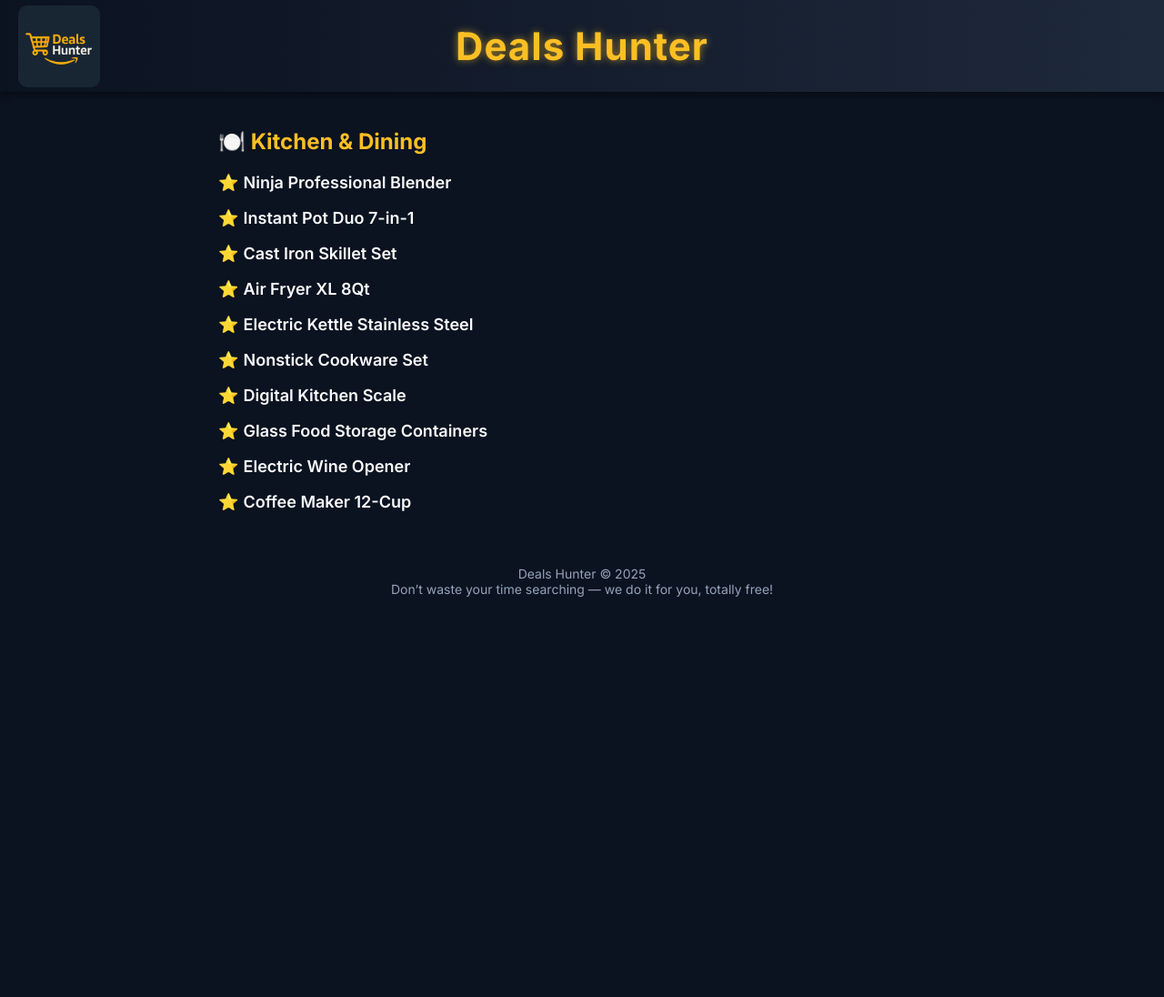
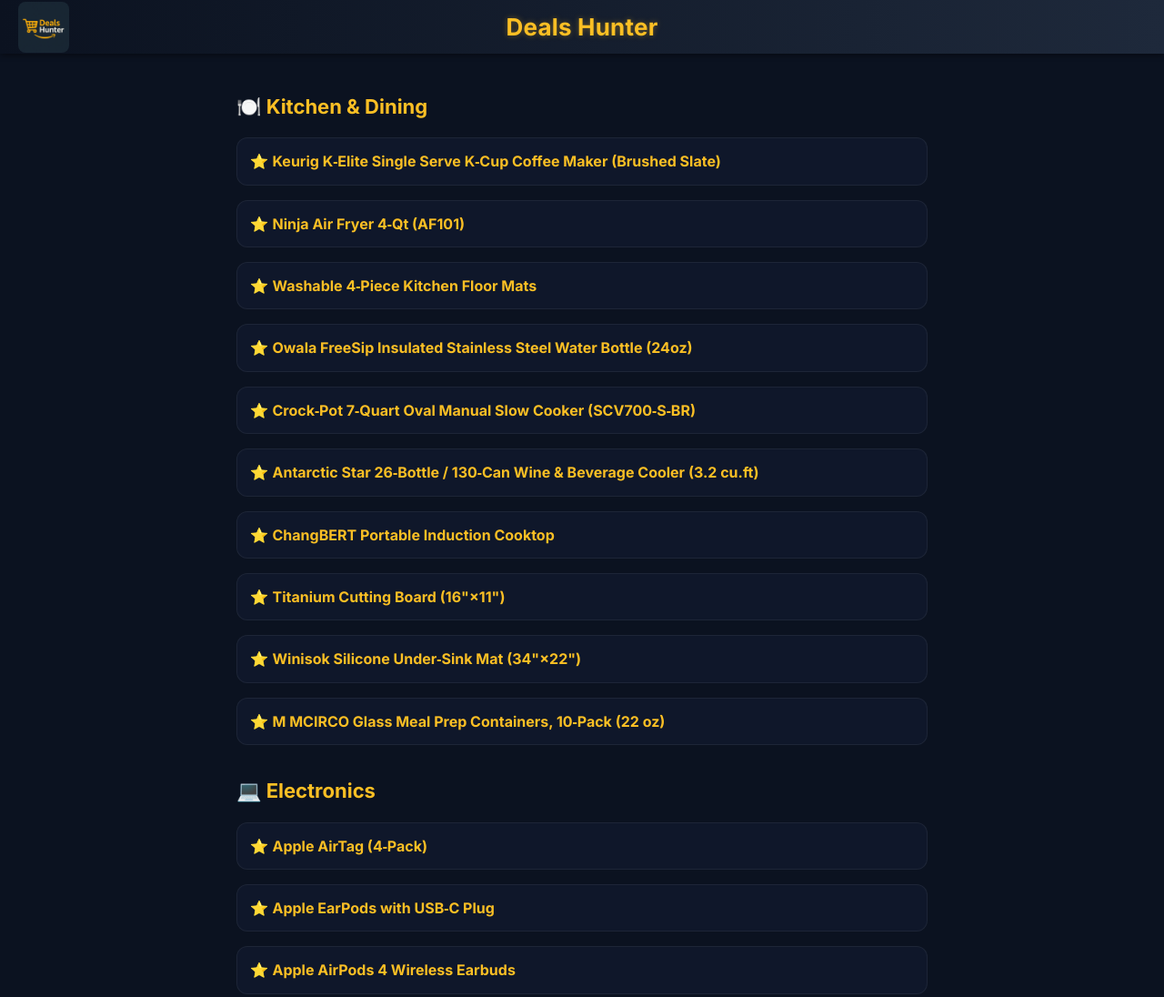
Before and after one commit to dealshunterusa/1, a plain HTML site: page index.html in a window 1280 px wide. Shown: the top 1096 px of the page at 91% size. Before the commit the page ends 800 px from the top, so only its background shows below. Drawn offline with Linux system fonts and the light colour scheme.

Commit message:
Add files via upload

```diff
--- a/index.html
+++ b/index.html
@@ -4,117 +4,103 @@
   <meta charset="utf-8" />
   <meta name="viewport" content="width=device-width, initial-scale=1" />
   <title>Deals Hunter</title>
-  <meta name="description" content="Top Amazon Kitchen & Dining Deals curated by Deals Hunter">
+  <meta name="description" content="Curated Amazon Kitchen & Dining links by Deals Hunter – simple, fast, accurate.">
   <meta name="theme-color" content="#0b1220">
+  <link rel="preconnect" href="https://fonts.googleapis.com">
+  <link rel="preconnect" href="https://fonts.gstatic.com" crossorigin>
   <link href="https://fonts.googleapis.com/css2?family=Inter:wght@400;600;700&display=swap" rel="stylesheet">
   <style>
-    body {
-      margin: 0;
-      font-family: 'Inter', sans-serif;
-      background-color: #0b1220;
-      color: #f9fafb;
+    :root {
+      --bg: #0b1220;     /* page bg */
+      --panel: #0f172a;  /* cards */
+      --text: #e5e7eb;   /* primary text */
+      --muted: #94a3b8;  /* secondary text */
+      --brand: #fbbf24;  /* accent */
     }
-
+    *{box-sizing:border-box}
+    body { margin: 0; font-family: 'Inter', system-ui, sans-serif; background-color: var(--bg); color: var(--text); }
     header {
-      width: 100%;
-      background: linear-gradient(90deg, #0b1220, #1e293b);
-      display: flex;
-      align-items: center;
-      justify-content: center;
-      padding: 25px 0;
-      box-shadow: 0 2px 8px rgba(0,0,0,0.5);
-      position: sticky;
-      top: 0;
-      z-index: 10;
+      width: 100%; background: linear-gradient(90deg, #0b1220, #1e293b);
+      display: flex; align-items: center; justify-content: center;
+      padding: 14px 0; box-shadow: 0 2px 6px rgba(0,0,0,0.4); position: sticky; top: 0; z-index: 10;
     }
-
-    header img {
-      position: absolute;
-      left: 20px;
-      width: 90px;
-      height: auto;
-      border-radius: 10px;
-    }
-
-    header h1 {
-      font-size: 42px;
-      font-weight: 800;
-      color: #fbbf24;
-      margin: 0;
-      text-shadow: 0 0 8px rgba(251,191,36,0.6);
-      letter-spacing: 1px;
-    }
-
-    main {
-      max-width: 800px;
-      margin: 40px auto;
-      padding: 0 20px;
-    }
-
-    .category {
-      font-size: 24px;
-      font-weight: 700;
-      color: #fbbf24;
-      margin-bottom: 20px;
-    }
-
-    .product-list {
-      list-style: none;
-      padding: 0;
-      margin: 0;
-    }
-
-    .product-list li {
-      margin-bottom: 18px;
-      font-size: 18px;
-    }
-
-    .product-list a {
-      color: #f9fafb;
-      text-decoration: none;
-      font-weight: 600;
-    }
-
-    .product-list a:hover {
-      color: #fbbf24;
-      text-decoration: underline;
-    }
-
-    footer {
-      text-align: center;
-      font-size: 14px;
-      color: #94a3b8;
-      margin: 60px 0 30px;
-    }
+    header img { position: absolute; left: 20px; width: 56px; height: 56px; object-fit: contain; border-radius: 8px }
+    header h1 { font-size: 26px; font-weight: 800; color: var(--brand); margin: 0; text-shadow: 0 0 6px rgba(251,191,36,0.35); letter-spacing:.2px }
+    main { max-width: 800px; margin: 40px auto; padding: 0 20px; line-height: 1.65; }
+    .category { font-size: 22px; font-weight: 800; color: var(--brand); margin-bottom: 16px }
+    .product-list { list-style: none; padding: 0; margin: 0 }
+    .product-list li { margin-bottom: 16px; font-size: 16px; background: var(--panel); border: 1px solid rgba(255,255,255,.06); border-radius: 12px; padding: 12px 14px }
+    .bullet { margin-right: 8px }
+    .product-list a { color: var(--brand); text-decoration: none; font-weight: 700 }
+    .product-list a:hover { text-decoration: underline }
+    .hint { font-size: 12px; color: var(--muted); margin-top: 8px }
+    footer { text-align: center; font-size: 13px; color: var(--muted); margin: 48px 0 30px }
   </style>
 </head>
 <body>
-
   <header>
-    <img src="logo.png" alt="Deals Hunter Logo">
+    <!-- Coloque um arquivo logo.png no repositório -->
+    <img src="logo.png" alt="Deals Hunter Logo" />
     <h1>Deals Hunter</h1>
   </header>
 
   <main>
-    <div class="category">🍽️ <strong>Kitchen & Dining</strong></div>
+    <div class="category">🍽️ <strong>Kitchen &amp; Dining</strong></div>
     <ul class="product-list">
-      <li>⭐ <a href="https://www.amazon.com/dp/B078NN17K3?tag=inovacao08-20" target="_blank">Ninja Professional Blender</a></li>
-      <li>⭐ <a href="https://www.amazon.com/dp/B07FDJMC9Q?tag=inovacao08-20" target="_blank">Instant Pot Duo 7-in-1</a></li>
-      <li>⭐ <a href="https://www.amazon.com/dp/B0FKBHBC6N?tag=inovacao08-20" target="_blank">Cast Iron Skillet Set</a></li>
-      <li>⭐ <a href="https://www.amazon.com/dp/B0FFTLNC5S?tag=inovacao08-20" target="_blank">Air Fryer XL 8Qt</a></li>
-      <li>⭐ <a href="https://www.amazon.com/dp/B003OAJGJO?tag=inovacao08-20" target="_blank">Electric Kettle Stainless Steel</a></li>
-      <li>⭐ <a href="https://www.amazon.com/dp/B07F9PH82Z?tag=inovacao08-20" target="_blank">Nonstick Cookware Set</a></li>
-      <li>⭐ <a href="https://www.amazon.com/dp/B0DDKS56SB?tag=inovacao08-20" target="_blank">Digital Kitchen Scale</a></li>
-      <li>⭐ <a href="https://www.amazon.com/dp/B0DQG2VHKJ?tag=inovacao08-20" target="_blank">Glass Food Storage Containers</a></li>
-      <li>⭐ <a href="https://www.amazon.com/dp/B0CSPKSCP2?tag=inovacao08-20" target="_blank">Electric Wine Opener</a></li>
-      <li>⭐ <a href="https://www.amazon.com/dp/B07HRRV96C?tag=inovacao08-20" target="_blank">Coffee Maker 12-Cup</a></li>
+      <li>⭐ <a href="https://www.amazon.com/dp/B078NN17K3?tag=inovacao08-20" target="_blank"><strong>Keurig K‑Elite Single Serve K‑Cup Coffee Maker (Brushed Slate)</strong></a></li>
+      <li>⭐ <a href="https://www.amazon.com/dp/B07FDJMC9Q?tag=inovacao08-20" target="_blank"><strong>Ninja Air Fryer 4‑Qt (AF101)</strong></a></li>
+      <li>⭐ <a href="https://www.amazon.com/dp/B0FKBHBC6N?tag=inovacao08-20" target="_blank"><strong>Washable 4‑Piece Kitchen Floor Mats</strong></a></li>
+      <li>⭐ <a href="https://www.amazon.com/dp/B0FFTLNC5S?tag=inovacao08-20" target="_blank"><strong>Owala FreeSip Insulated Stainless Steel Water Bottle (24oz)</strong></a></li>
+      <li>⭐ <a href="https://www.amazon.com/dp/B003OAJGJO?tag=inovacao08-20" target="_blank"><strong>Crock‑Pot 7‑Quart Oval Manual Slow Cooker (SCV700‑S‑BR)</strong></a></li>
+      <li>⭐ <a href="https://www.amazon.com/dp/B07F9PH82Z?tag=inovacao08-20" target="_blank"><strong>Antarctic Star 26‑Bottle / 130‑Can Wine &amp; Beverage Cooler (3.2 cu.ft)</strong></a></li>
+      <li>⭐ <a href="https://www.amazon.com/dp/B0DDKS56SB?tag=inovacao08-20" target="_blank"><strong>ChangBERT Portable Induction Cooktop</strong></a></li>
+      <li>⭐ <a href="https://www.amazon.com/dp/B0DQG2VHKJ?tag=inovacao08-20" target="_blank"><strong>Titanium Cutting Board (16&quot;×11&quot;)</strong></a></li>
+      <li>⭐ <a href="https://www.amazon.com/dp/B0CSPKSCP2?tag=inovacao08-20" target="_blank"><strong>Winisok Silicone Under‑Sink Mat (34&quot;×22&quot;)</strong></a></li>
+      <li>⭐ <a href="https://www.amazon.com/dp/B07HRRV96C?tag=inovacao08-20" target="_blank"><strong>M MCIRCO Glass Meal Prep Containers, 10‑Pack (22 oz)</strong></a></li>
+    </ul>
+
+    <div class="category" style="margin-top:32px;">💻 <strong>Electronics</strong></div>
+    <ul class="product-list">
+      <li>⭐ <a href="https://www.amazon.com/dp/B0D54JZTHY?tag=inovacao08-20" target="_blank"><strong>Apple AirTag (4‑Pack)</strong></a></li>
+      <li>⭐ <a href="https://www.amazon.com/dp/B0DCH8VDXF?tag=inovacao08-20" target="_blank"><strong>Apple EarPods with USB‑C Plug</strong></a></li>
+      <li>⭐ <a href="https://www.amazon.com/dp/B0DGHMNQ5Z?tag=inovacao08-20" target="_blank"><strong>Apple AirPods 4 Wireless Earbuds</strong></a></li>
+      <li>⭐ <a href="https://www.amazon.com/dp/B0FQFB8FMG?tag=inovacao08-20" target="_blank"><strong>Apple AirPods Pro 3 Wireless Earbuds</strong></a></li>
+      <li>⭐ <a href="https://www.amazon.com/dp/B09B8V1LZ3?tag=inovacao08-20" target="_blank"><strong>Echo Dot (5th Gen) Smart Speaker | Charcoal</strong></a></li>
+      <li>⭐ <a href="https://www.amazon.com/dp/B09WNK39JN?tag=inovacao08-20" target="_blank"><strong>Echo Pop | Compact Smart Speaker with Alexa</strong></a></li>
+      <li>⭐ <a href="https://www.amazon.com/dp/B0BP9SNVH9?tag=inovacao08-20" target="_blank"><strong>Fire TV Stick 4K Max (Wi‑Fi 6E)</strong></a></li>
+      <li>⭐ <a href="https://www.amazon.com/dp/B0DGQZ8JZK?tag=inovacao08-20" target="_blank"><strong>Blink Video Doorbell + Sync Module (Included)</strong></a></li>
+      <li>⭐ <a href="https://www.amazon.com/dp/B0F19KLHG3?tag=inovacao08-20" target="_blank"><strong>INSIGNIA 50&quot; Class F50 Series 4K UHD Smart Fire TV</strong></a></li>
+    </ul>
+
+    <div class="category" style="margin-top:32px;">💅 <strong>Clothing &amp; Beauty</strong></div>
+    <ul class="product-list">
+      <li>⭐ <a href="https://www.amazon.com/dp/B0DQB7KZ3F?tag=inovacao08-20" target="_blank"><strong>Hanes EcoSmart Hoodie, Midweight Fleece Pullover</strong></a></li>
+      <li>⭐ <a href="https://www.amazon.com/dp/B0CYZTNNTR?tag=inovacao08-20" target="_blank"><strong>ANRABESS Women Long Sleeve Rib‑Knit Slim Fit Top</strong></a></li>
+      <li>⭐ <a href="https://www.amazon.com/dp/B0CLH53WVN?tag=inovacao08-20" target="_blank"><strong>Hanes Men’s EcoSmart Fleece Sweatshirt (Crewneck)</strong></a></li>
+      <li>⭐ <a href="https://www.amazon.com/dp/B09JFMBWJX?tag=inovacao08-20" target="_blank"><strong>J.VER Men’s Dress Shirt, Long Sleeve Stretch, Wrinkle‑Free</strong></a></li>
+      <li>⭐ <a href="https://www.amazon.com/dp/B0BVF978MV?tag=inovacao08-20" target="_blank"><strong>SINOPHANT High Waisted Leggings for Women</strong></a></li>
+      <li>⭐ <a href="https://www.amazon.com/dp/B0F99ZZRJY?tag=inovacao08-20" target="_blank"><strong>Hanes Men’s Beefy‑T T‑Shirt, Heavyweight Cotton</strong></a></li>
+      <li>⭐ <a href="https://www.amazon.com/dp/B0D61JDZ31?tag=inovacao08-20" target="_blank"><strong>SZIVYSHI Corset Tops for Women, Bustier Shapewear</strong></a></li>
+      <li>⭐ <a href="https://www.amazon.com/dp/B0BW92334B?tag=inovacao08-20" target="_blank"><strong>Trendy Queen Women’s Long Sleeve Cropped Tee</strong></a></li>
+      <li>⭐ <a href="https://www.amazon.com/dp/B0CGB1GDSK?tag=inovacao08-20" target="_blank"><strong>KIDMI Genuine Suede Clogs for Women (Cork Footbed)</strong></a></li>
+      <li>⭐ <a href="https://www.amazon.com/dp/B0FVSZNL7M?tag=inovacao08-20" target="_blank"><strong>WIHOLL Women’s Lightweight Long Sleeve Sweater</strong></a></li>
+    </ul>
+
+    <div class="category" style="margin-top:32px;">🚗 <strong>Automotive</strong></div>
+    <ul class="product-list">
+      <li>⭐ <a href="https://www.amazon.com/dp/B016NA9V78?tag=inovacao08-20" target="_blank"><strong>Rain‑X Latitude 2‑in‑1 Water Repellent Wiper Blade (22")</strong></a></li>
+      <li>⭐ <a href="https://www.amazon.com/dp/B0C1Y8Z6VT?tag=inovacao08-20" target="_blank"><strong>Kaistyle MagSafe Car Mount (20 Strong Magnets)</strong></a></li>
+      <li>⭐ <a href="https://www.amazon.com/dp/B00J00X5YO?tag=inovacao08-20" target="_blank"><strong>Mobil 1 Advanced Fuel Economy Full Synthetic Motor Oil 0W‑20 (5 Qt)</strong></a></li>
+      <li>⭐ <a href="https://www.amazon.com/dp/B084RQKLV8?tag=inovacao08-20" target="_blank"><strong>CERAKOTE Ceramic Headlight Restoration Kit</strong></a></li>
+      <li>⭐ <a href="https://www.amazon.com/dp/B015TKUPIC?tag=inovacao08-20" target="_blank"><strong>NOCO Boost GB40 1000A UltraSafe Jump Starter (12V)</strong></a></li>
+      <li>⭐ <a href="https://www.amazon.com/dp/B071ZTPRJL?tag=inovacao08-20" target="_blank"><strong>Chemical Guys Total Interior Cleaner &amp; Protectant</strong></a></li>
+      <li>⭐ <a href="https://www.amazon.com/dp/B0DL5K9HND?tag=inovacao08-20" target="_blank"><strong>Termitor 9005/HB3 LED Headlight Bulbs</strong></a></li>
     </ul>
   </main>
 
   <footer>
-    <p>Deals Hunter © 2025<br>
-    Don’t waste your time searching — we do it for you, totally free!</p>
+    <p>As an Amazon Associate, I earn from qualifying purchases.</p>
+    <p>© 2025 Deals Hunter — Don't waste your time searching, we do it for you. Totally free.</p>
   </footer>
-
 </body>
 </html>
```
